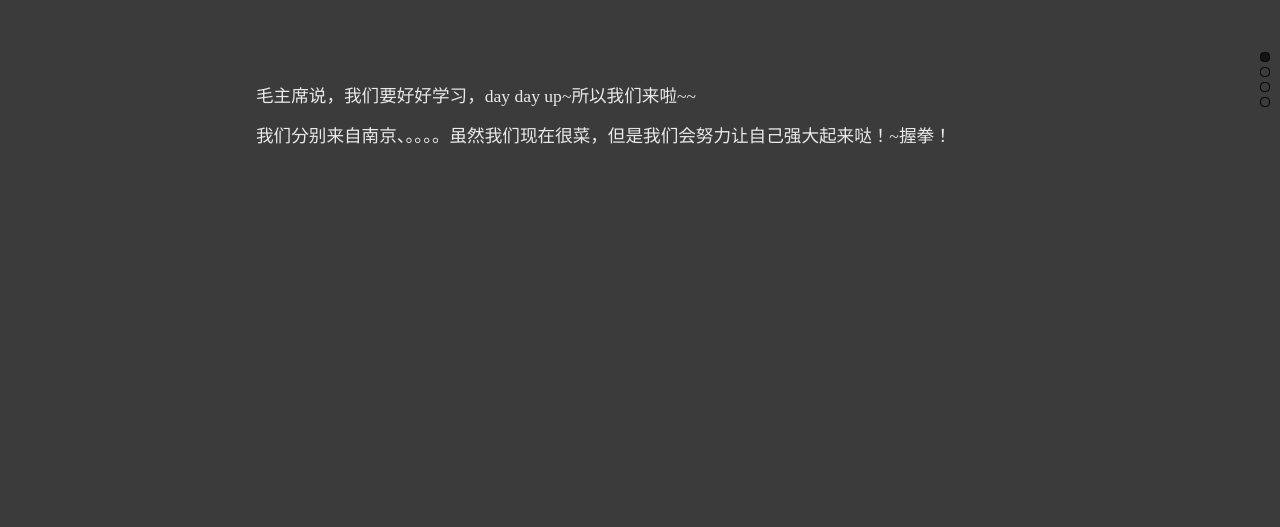
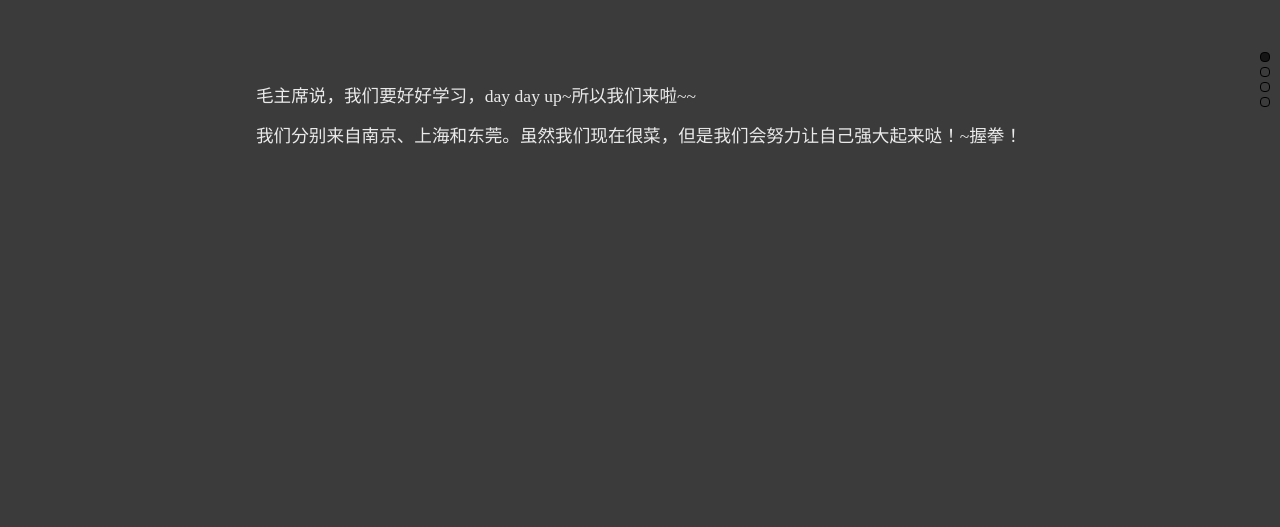
Before and after one commit to codingstar/ife_daydayup, a website: page index.html in a window 1280 px wide. Shown: the part 273-800 px from the top of the page. Drawn offline with Linux system fonts and the light colour scheme.

```diff
--- a/index.html
+++ b/index.html
@@ -34,7 +34,7 @@
                             毛主席说，我们要好好学习，day day up~所以我们来啦~~
                         </p>
                         <p>
-                            我们分别来自南京、。。。。虽然我们现在很菜，但是我们会努力让自己强大起来哒！~握拳！
+                            我们分别来自南京、上海和东莞。虽然我们现在很菜，但是我们会努力让自己强大起来哒！~握拳！
                         </p>
                     </div>
                 </div>
--- a/package.json
+++ b/package.json
@@ -5,10 +5,8 @@
     "grunt": "^0.4.5",
     "grunt-contrib-concat": "^0.5.1",
     "grunt-contrib-cssmin": "^0.12.3",
-    "grunt-contrib-imagemin": "^0.9.1",
     "grunt-contrib-jshint": "^0.10.0",
     "grunt-contrib-less": "^1.0.1",
-    "grunt-contrib-qunit": "^0.5.2",
     "grunt-contrib-uglify": "^0.9.1",
     "grunt-contrib-watch": "^0.6.1"
   }
```
